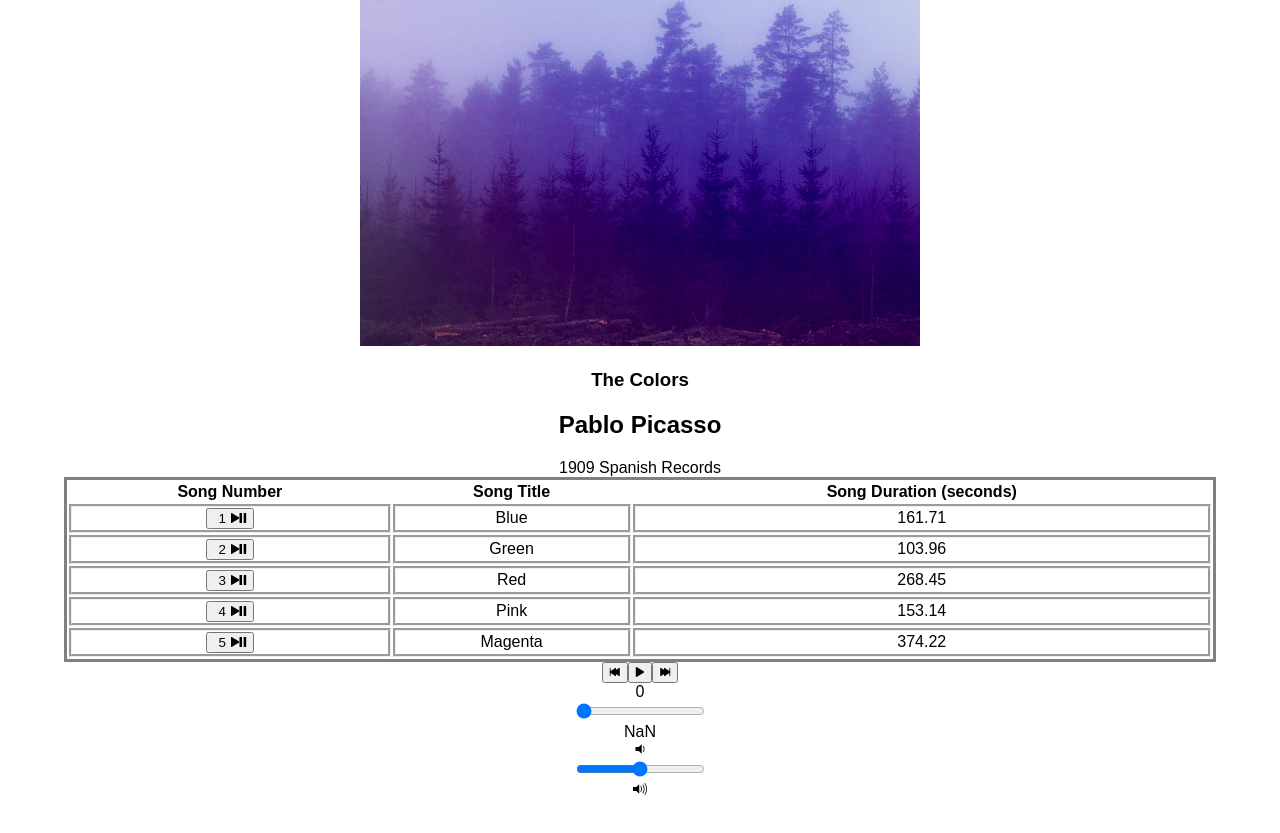
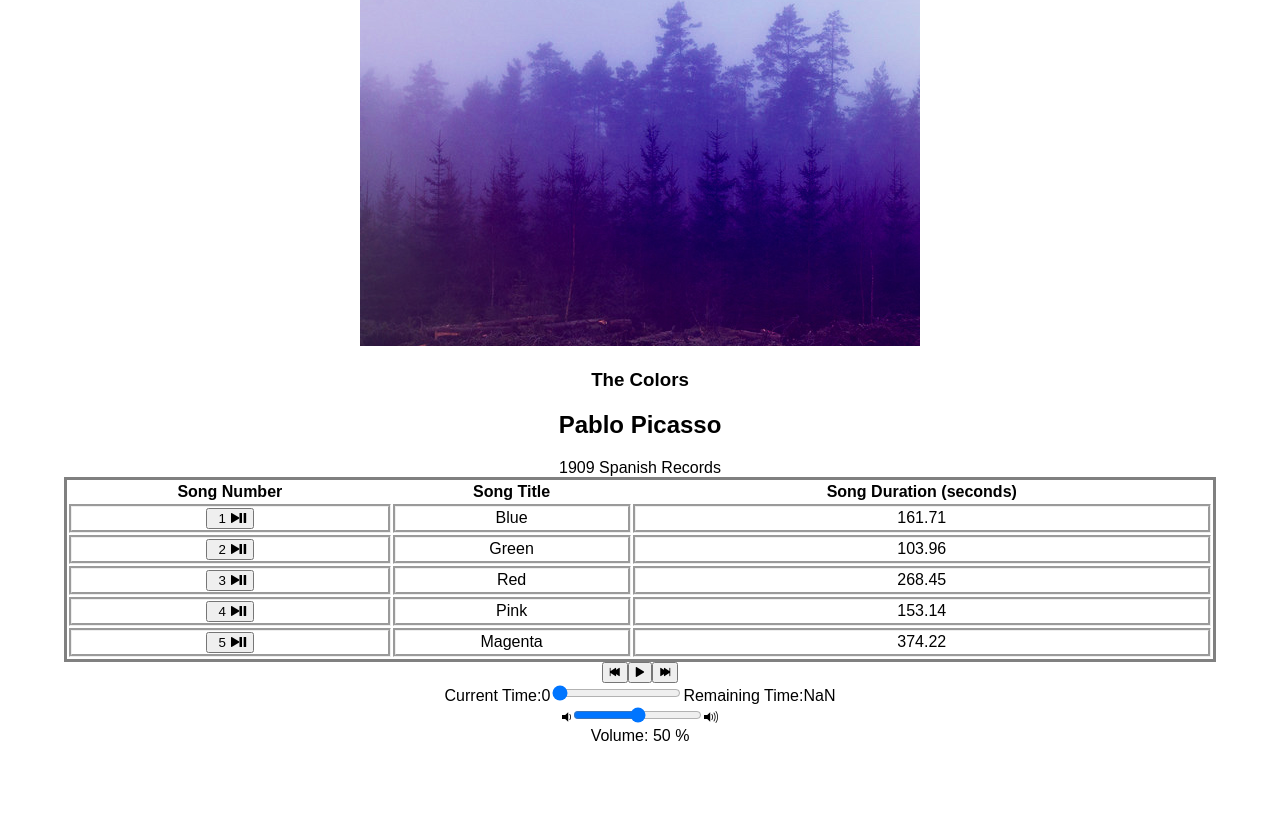
Before and after one commit to ctrachte/Music-Player-PWA, a React (Create React App) app: page /album/the-colors in a window 1280 px wide. Shown: the part 354-1187 px from the top of the page. After the commit the page ends 1163 px from the top, so only its background shows below. Built offline with nearby package versions, Linux system fonts and the light colour scheme.

Commit message:
refactor volume adjust to look nicer, correct me volumeadjustment method to update state.

```diff
--- a/src/components/Album.js
+++ b/src/components/Album.js
@@ -13,7 +13,7 @@ class Album extends Component {
           album: album,
           currentSong: album.songs[0],
           currentTime: 0,
-          currentVolume: 50,
+          currentVolume: 0.5,
           duration: album.songs[0].duration,
           isPlaying: false
         };
@@ -34,7 +34,7 @@ class Album extends Component {
         this.setState({ currentVolume: this.audioElement.volume });
       }
     };
-    this.audioElement.addEventListener('volumechange', this.eventListeners.volumeupdate);
+    this.audioElement.addEventListener('volumechange', this.eventListeners.volumechange);
     this.audioElement.addEventListener('timeupdate', this.eventListeners.timeupdate);
     this.audioElement.addEventListener('durationchange', this.eventListeners.durationchange);
   }
@@ -86,17 +86,19 @@ class Album extends Component {
   }
 
   handleTimeChange(e) {
-    const newTime = this.audioElement.duration * e.target.value;
+    const newTime = (this.audioElement.duration * e.target.value).toLocaleTimeString();
     this.audioElement.currentTime = newTime;
     this.setState({ currentTime: newTime });
   }
 
   handleVolumeChange(e) {
-    const newVolume = (e.target.value / 100);
-    this.audioElement.volume = newVolume;
+    const newVolume = (e.target.value);
+    this.audioElement.volume= newVolume;
     this.setState({ currentVolume: newVolume });
   }
-
+  // formatTime(time){
+  //     const newTime = Math.floor(time / 60) + ':' + Math.floor(time % 60);
+  // }
   render() {
     return (
       <section className="album">
@@ -149,6 +151,7 @@ class Album extends Component {
           isPlaying={this.state.isPlaying}
           currentSong={this.state.currentSong}
           currentTime={this.audioElement.currentTime}
+          currentVolume={this.state.currentVolume}
           duration={this.audioElement.duration}
           handleSongClick={() => this.handleSongClick(this.state.currentSong)}
           handlePrevClick={() => this.handlePrevClick()}
--- a/src/components/PlayerBar.js
+++ b/src/components/PlayerBar.js
@@ -16,7 +16,7 @@ class PlayerBar extends Component {
           </button>
         </section>
         <section id="time-control">
-          <div className="current-time">{this.props.currentTime}</div>
+          <span className="current-time">Current Time:{this.props.currentTime}</span>
           <input
             type="range"
             className="seek-bar"
@@ -26,20 +26,21 @@ class PlayerBar extends Component {
             step="0.01"
             onChange={this.props.handleTimeChange}
           />
-          <div className="total-time">{this.props.duration}</div>
+          <span className="total-time">Remaining Time:{(this.props.duration)-(this.props.currentTime)}</span>
         </section>
         <section id="volume-control">
-          <div className="icon ion-volume-low"></div>
+          <span className="icon ion-volume-low"></span>
           <input
             type="range"
             className="seek-bar"
             value={this.props.currentVolume}
-            max="100"
+            max="1"
             min="0"
-            step="1"
+            step="0.01"
             onChange={this.props.handleVolumeChange}
           />
-          <div className="icon ion-volume-high"></div>
+          <span className="icon ion-volume-high"></span>
+          <div>Volume: {this.props.currentVolume*100} % </div>
         </section>
       </section>
     );
```
